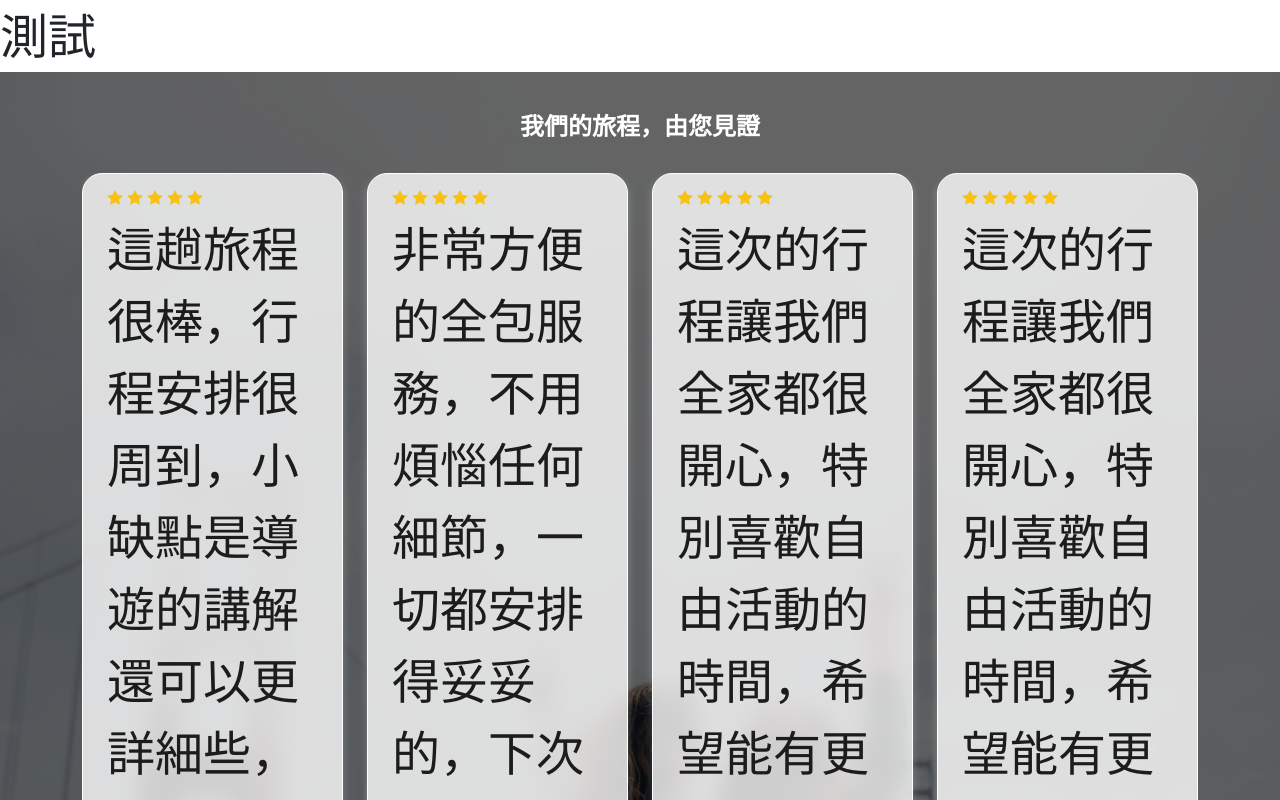
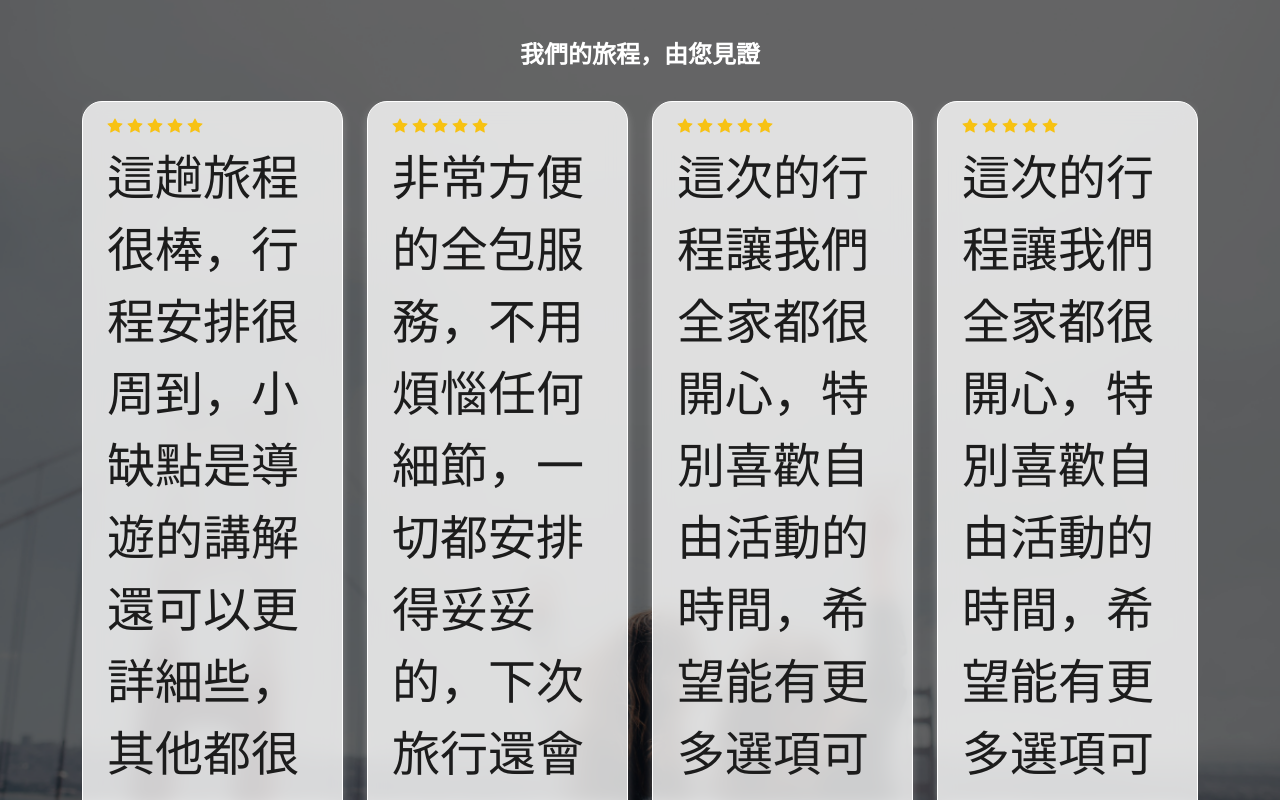
Before and after one commit to kayaribi/Realm_of_Journeys, a React (Vite) app: page / in a window 1280 px wide. Shown: the top 800 px of the page. Built offline with nearby package versions, Linux system fonts and the light colour scheme; a web font is replaced by a local one.

Commit message:
fix(App): 刪除測試

```diff
--- a/src/App.jsx
+++ b/src/App.jsx
@@ -26,7 +26,6 @@ function App() {
 
   return (
     <>
-      <p className="fs-1 fs-md-2 fs-lg-3">測試</p>
       <Evaluate />
     </>
   )
```
